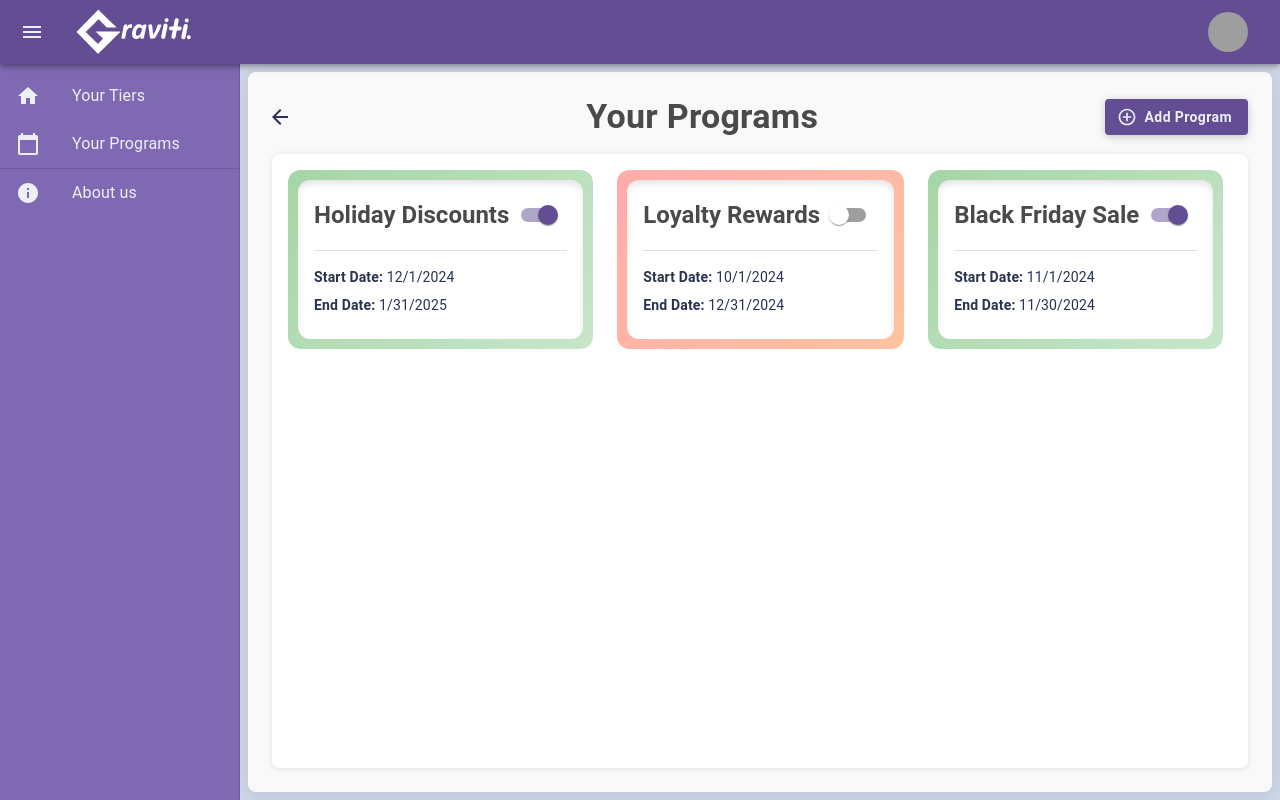
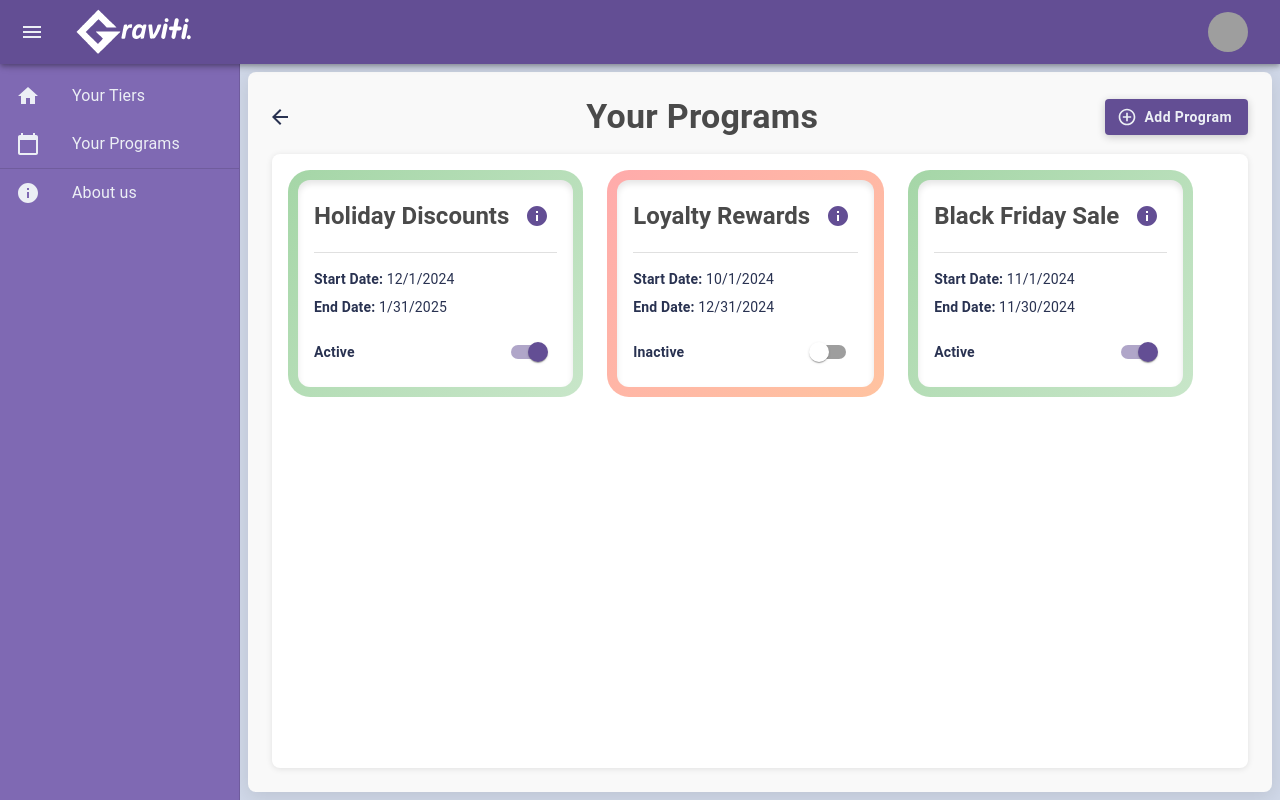
Before and after one commit to itzjeppy/lms-frontend, a React (Create React App) app: page /dashboard/programs in a window 1280 px wide. Built offline with nearby package versions, Linux system fonts and the light colour scheme; grey boxes are pictures that could not be loaded.

Commit message:
Card Update

```diff
--- a/src/Components/Programs/ProgramCard.jsx
+++ b/src/Components/Programs/ProgramCard.jsx
@@ -1,22 +1,46 @@
 import React from "react";
+
 import { useNavigate } from "react-router-dom";
+
 import {
+
   Card,
+
   CardContent,
+
   Typography,
+
   Box,
+
   Switch,
+
   Divider,
+
+  IconButton,
+
 } from "@mui/material";
+
+import InfoIcon from "@mui/icons-material/Info";
+
 const ProgramCard = ({ program, onToggle }) => {
+
   const { name, active, startDate, endDate } = program;
+
   const navigate = useNavigate();
+
   // Navigate to Program Details
+
+  const handleDetailsRedirect = () => {
+
+    navigate("/program-details"); // Replace with actual route
+
+  };
+
   return (
     <Box
       sx={{
         position: "relative",
-       borderRadius: 3,
+        borderRadius: 2,
         overflow: "hidden",
         "&:hover": {
           boxShadow: "0 8px 16px rgba(0, 0, 0, 0.2)", // Enhance hover effect
@@ -25,51 +49,96 @@ const ProgramCard = ({ program, onToggle }) => {
           content: '""',
           position: "absolute",
           top: 0,
+
           left: 0,
+
           right: 0,
+
           bottom: 0,
-         borderRadius: "12px",
+
+          borderRadius: "22px",
+
           background: active
+
             ? "linear-gradient(135deg, #A5D6A7, #C8E6C9)" // Green gradient for active
+
             : "linear-gradient(135deg, #FFABAB, #FFC3A0)", // Red gradient for inactive
+
           zIndex: 0,
+
         },
+
         padding: "10px", // Gradient border thickness
+
       }}
     >
       <Card
+
         sx={{
+
           position: "relative",
+
           zIndex: 1,
+
           borderRadius: "12px",
+
           backgroundColor: "#fff",
+
           boxShadow: "inset 0 4px 6px rgba(0, 0, 0, 0.1)", // Inner shadow
+
+          minHeight: "200px", // Make the card vertically wide
+
+          display: "flex",
+
+          flexDirection: "column",
+
+          justifyContent: "space-between",
+
         }}
       >
         <CardContent>
-         {/* Program Name and Toggle */}
+
+          {/* Header Section */}
           <Box
+
             sx={{
+
               display: "flex",
+
               justifyContent: "space-between",
+
               alignItems: "center",
+
               mb: 2,
+
             }}
           >
             <Typography
+
               variant="h5"
+
               sx={{ fontWeight: "bold", color: "#4A4A4A" }}
             >
+
               {name}
             </Typography>
-<Switch
-             checked={active}
-             onChange={onToggle}
-             inputProps={{ "aria-label": "Activate Program" }}
+            <IconButton
+
               color="primary"
-           />
+
+              aria-label="View Details"
+
+              onClick={handleDetailsRedirect}
+
+              sx={{ ml: 1 }}
+            >
+              <InfoIcon />
+            </IconButton>
           </Box>
+
+          {/* Divider */}
           <Divider sx={{ my: 2 }} />
+
           {/* Program Dates */}
           <Typography variant="body2" sx={{ mb: 1 }}>
             <strong>Start Date:</strong> {new Date(startDate).toLocaleDateString()}
@@ -78,8 +147,45 @@ const ProgramCard = ({ program, onToggle }) => {
             <strong>End Date:</strong> {new Date(endDate).toLocaleDateString()}
           </Typography>
         </CardContent>
+
+        {/* Footer Section */}
+        <Box
+
+          sx={{
+
+            display: "flex",
+
+            justifyContent: "space-between",
+
+            alignItems: "center",
+
+            p: 2,
+
+            pt: 0,
+
+          }}
+        >
+          <Typography variant="body2" sx={{ fontWeight: "bold" }}>
+
+            {active ? "Active" : "Inactive"}
+          </Typography>
+          <Switch
+
+            checked={active}
+
+            onChange={onToggle}
+
+            inputProps={{ "aria-label": "Activate Program" }}
+
+            color="primary"
+
+          />
+        </Box>
       </Card>
     </Box>
+
   );
+
 };
+
 export default ProgramCard;
```
Lines whose indentation alone changed are shown as unchanged.
